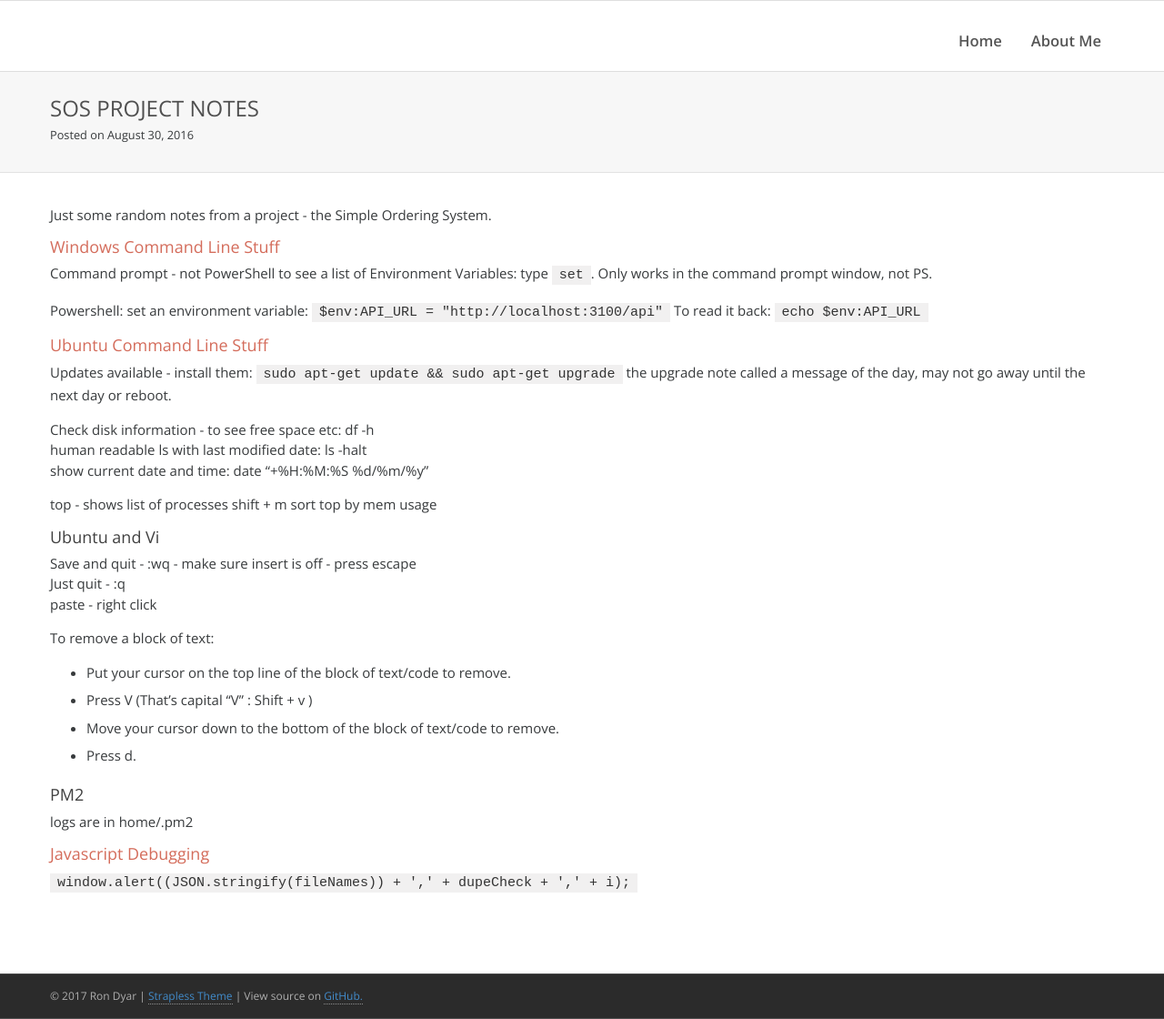
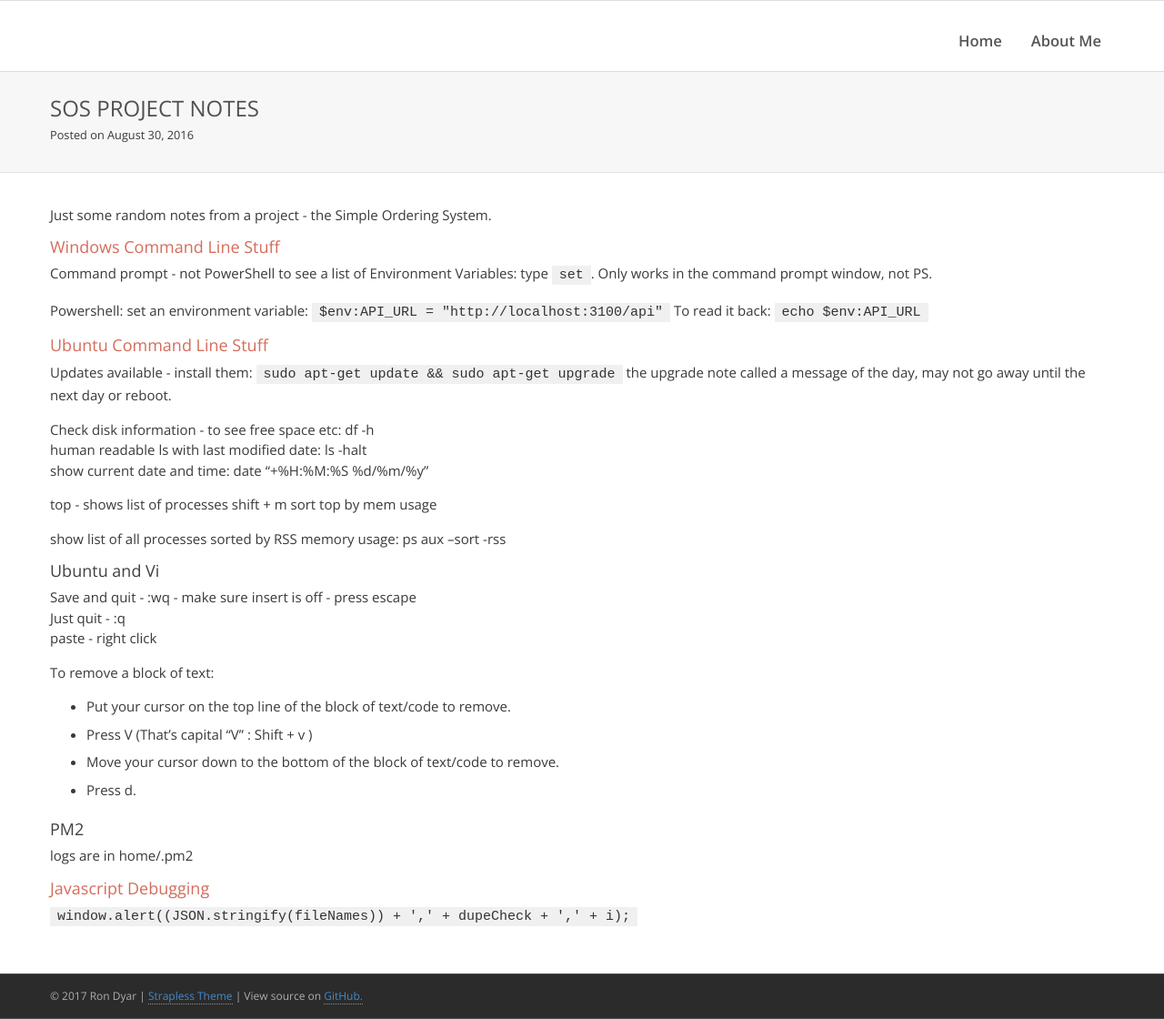
Before and after one commit to rdyar/rdyar.github.io, a Jekyll site: the page built from _posts/2016-08-30-SOS-project-notes.md, in a window 1280 px wide and 1120 px high. Shown: the whole window at 91% size. Built offline with Jekyll 4.4.1, drawn with Linux system fonts in a browser that asks for light colours.

Commit message:
Update 2016-08-30-SOS-project-notes.md

```diff
--- a/_posts/2016-08-30-SOS-project-notes.md
+++ b/_posts/2016-08-30-SOS-project-notes.md
@@ -22,6 +22,11 @@ show current date and time: date "+%H:%M:%S   %d/%m/%y"
 top - shows list of processes
 shift + m sort top by mem usage
 
+show list of all processes sorted by RSS memory usage:
+ps aux --sort -rss
+
+
+
 ### Ubuntu and Vi
 
 Save and quit - :wq - make sure insert is off - press escape
```
